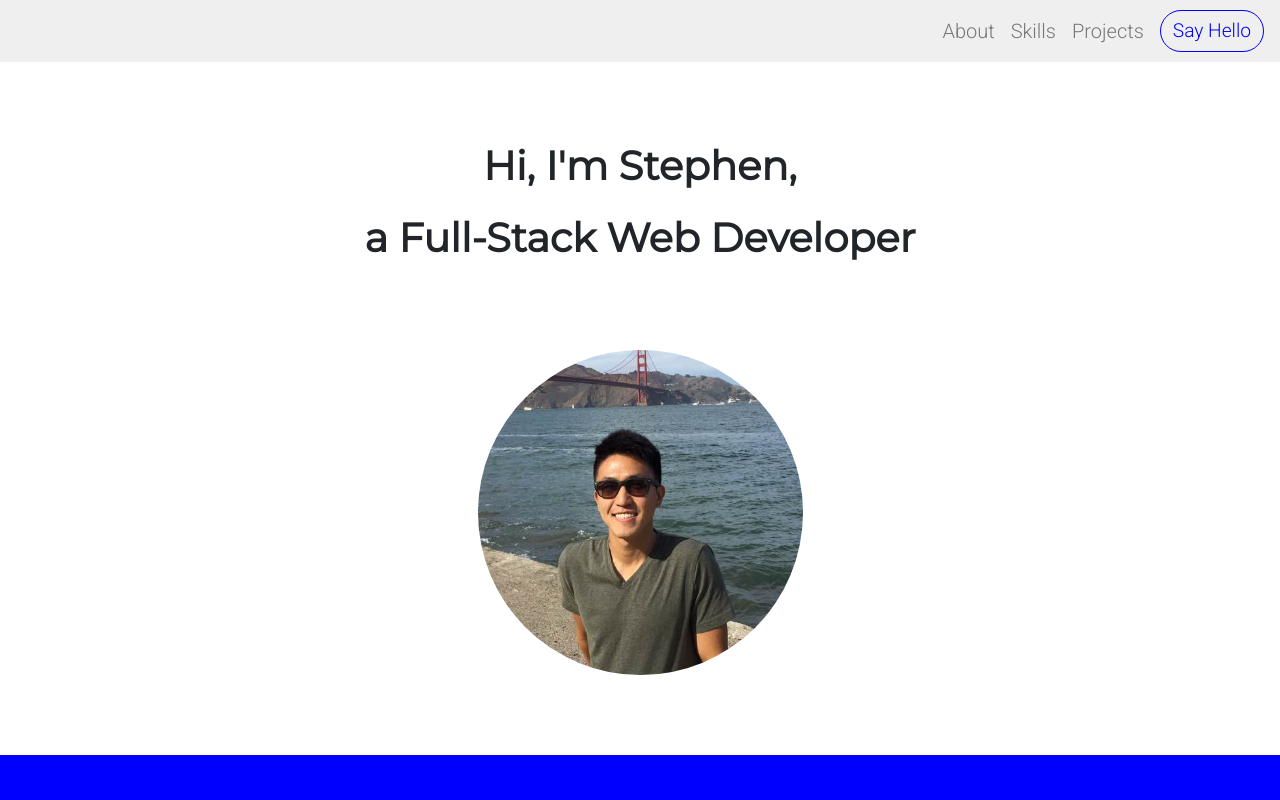
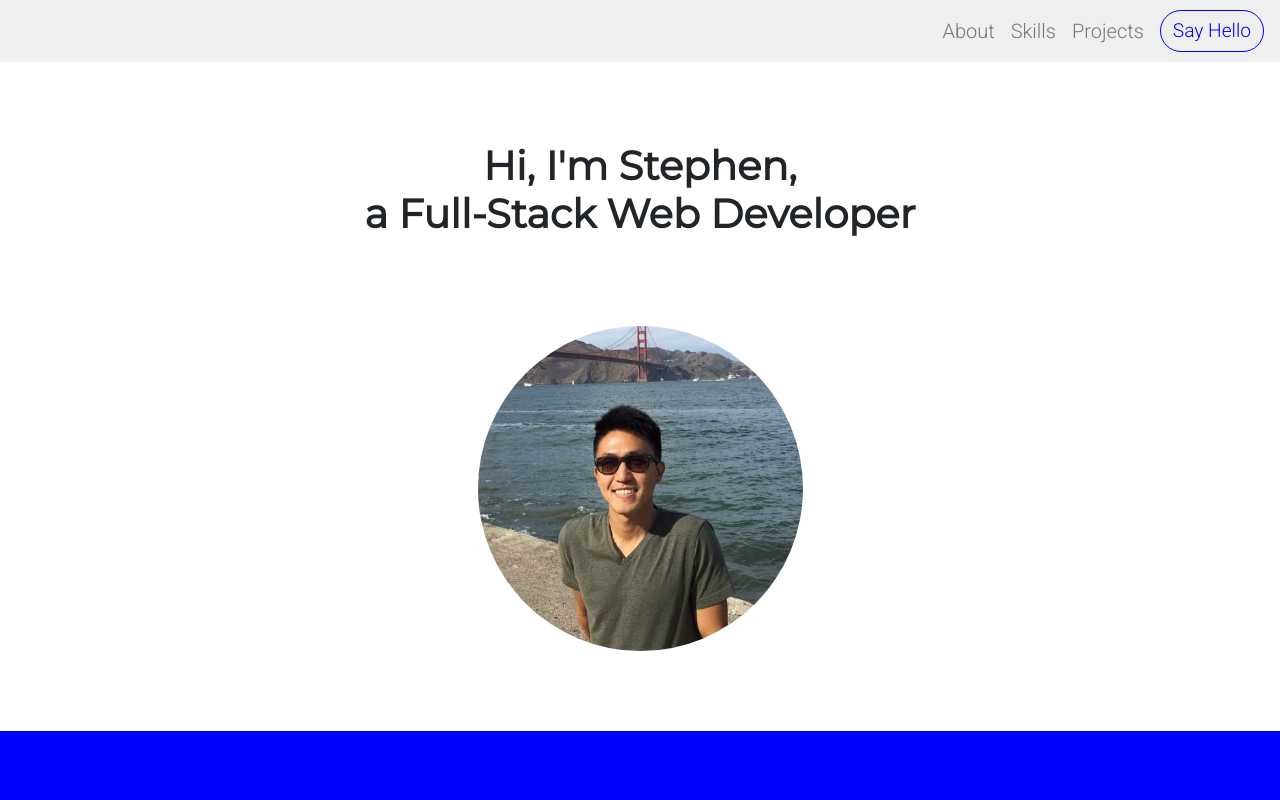
Before and after one commit to stephenJeong/portfolio, a React (Create React App) app: page / in a window 1280 px wide. Shown: the top 800 px of the page. Built offline with nearby package versions, Linux system fonts and the light colour scheme.

Commit message:
remove unnecessary h1

```diff
--- a/src/components/Hero.js
+++ b/src/components/Hero.js
@@ -5,8 +5,7 @@ function Hero() {
   return (
     <section className="hero text-center">
       <div className="text-center">
-        <h1 className="display-5">Hi, I'm Stephen,</h1>
-        <h1 className="display-5">a Full-Stack Web Developer</h1>
+        <h1 className="display-5">Hi, I'm Stephen,<br/>a Full-Stack Web Developer</h1>
       </div>
       <div>
         <img src={headshot} alt="Stephen Jeong" />
```
Also changed, not shown: 1 other file (tests, documents, lock files or other folders).
